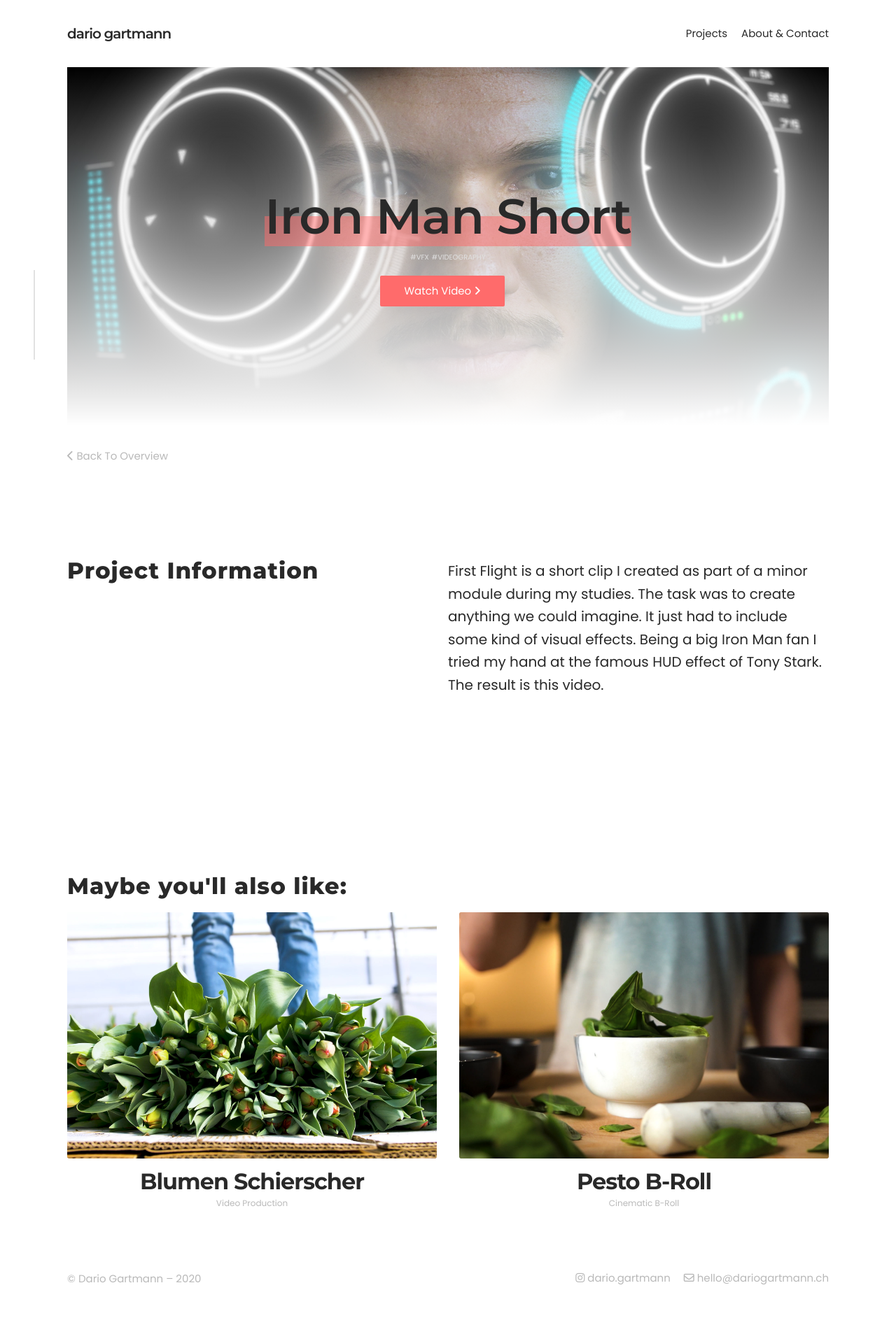
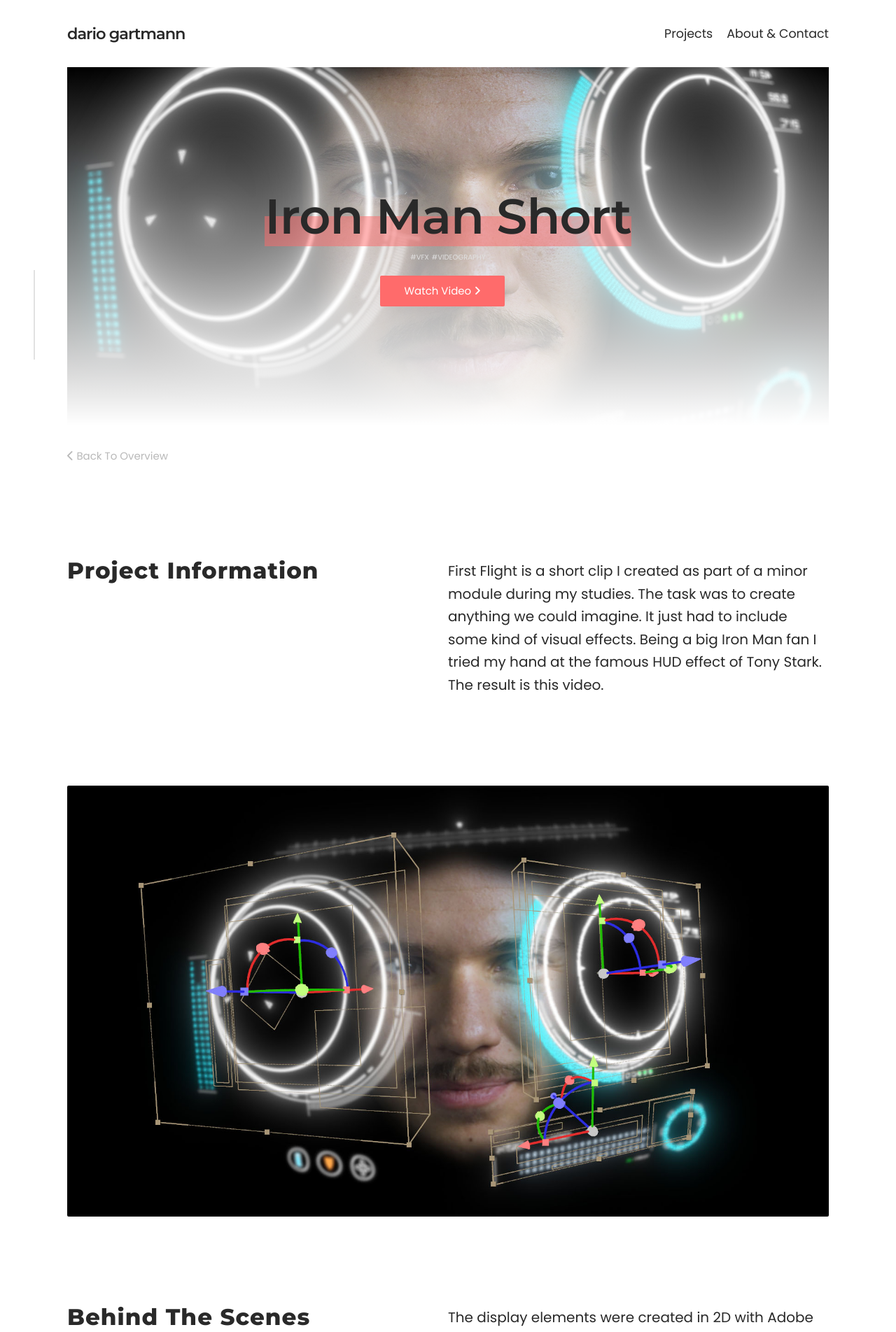
Before and after one commit to dariogartmann/dariogartmann.github.io, a Jekyll site: the page built from _projects/first-flight.md, in a window 1280 px wide. Shown: the top 1904 px of the page at 70% size. Built offline with Jekyll 4.4.1, drawn with Linux system fonts in a browser that asks for light colours; nearby versions of some CDN libraries; before the commit the page ends 1865 px from its top, so only the background shows below that; some of the changed text lies outside the part shown.

Commit message:
edited post

```diff
--- a/_includes/footer.html
+++ b/_includes/footer.html
@@ -2,8 +2,8 @@
     <div class="full-width-container footer_copyright flex" style="justify-content: space-between">
         <p>&copy; Dario Gartmann &ndash; 2020</p>
         <div class="social-media">
-            <a class="fancylink" href="https://www.instagram.com/dario.gartmann" target="_blank">
-                <i class="fa fa-instagram"></i> dario.gartmann
+            <a class="fancylink" href="https://www.instagram.com/dariogartmann.ch" target="_blank">
+                <i class="fa fa-instagram"></i> dariogartmann.ch
             </a>
             <a class="fancylink" href="mailto:hello@dariogartmann.ch">
                 <i class="fa fa-envelope-o"></i> hello@dariogartmann.ch
--- a/_layouts/default.html
+++ b/_layouts/default.html
@@ -8,7 +8,7 @@
  - /assets/js/vendor/lity.min.js
 ---
 <!DOCTYPE html>
-<html>
+<html lang="en">
     <head>
         <title>{% if page.title %}{{ page.title }} • {{ site.title }}{% else %}{{ site.title }}{% endif %}</title>
         <meta name="description" content="{% if page.excerpt %}{{ page.excerpt | strip_html | strip_newlines | truncate: 160 }}{% else %}{{ site.description }}{% endif %}">
--- a/_projects/first-flight.md
+++ b/_projects/first-flight.md
@@ -5,6 +5,25 @@
 type: VFX Short
 youtube-id: 7ijiHt0PpE0
 tags: ['VFX', 'Videography']
-featured-image: "/assets/images/Ironman_Thumbnail.jpg"
+featured-image: "/assets/images/projects/first-flight/Ironman_Thumbnail.jpg"
 layout: project
 ---
+
+<figure class="imagelist">
+    <img class="full" src="{{site.url}}/assets/images/projects/first-flight/ironman_lines.jpg" alt="Iron Man HUD Outlines" />
+</figure>
+
+<div class="full-width-container has-padding">
+    <article class="text-block flex">
+        <div class="half">
+            <h3>Behind The Scenes</h3>
+        </div>
+        <div class="half">
+            <p>The display elements were created in 2D with Adobe Illustrator. In After Effects I made them 3D by moving them along the Z axis. To make them seem more realistic I used various filters like grain and glow to make it appear as if it were a real hologram in the heads up display.<br/>This workflow allowed me to animate the various paths of the illustration in After Effects.</p>
+        </div>
+    </article>
+</div>
+
+<figure class="imagelist">
+    <img class="full" src="{{site.url}}/assets/images/projects/first-flight/HUD_Scene1_Startup.gif" alt="Iron Man HUD Startup" />
+</figure>
--- a/_sass/_default.scss
+++ b/_sass/_default.scss
@@ -70,6 +70,10 @@
     text-align: center;
 }
 
+.reference_logo {
+    width: 50%;
+}
+
 /* Utils
 --------------------------------- */
 @-webkit-keyframes fadeIn { from { opacity:0; } to { opacity:1; } }
--- a/_sass/_navigation.scss
+++ b/_sass/_navigation.scss
@@ -18,7 +18,7 @@
         float: left;
         margin: 0;
         line-height: 32px;
-        font-size: 2rem;
+        font-size: 2.25rem;
 
         a {
             color: $black;
@@ -47,7 +47,8 @@
                 line-height: 32px;
                 color: $black;
                 text-decoration: none;
-                font-weight: 500;
+                font-weight: 400;
+                font-size: 1.75rem;
             }
 
             span.spacer {
@@ -74,23 +75,6 @@
 body.has-featured-image header.navbar .menu-icon,
 body.has-featured-image header.navbar ul.desktop-menu li a {
     color: $black;
-}
-
-body header.navbar.sticky {
-    background-color: rgba($white, 1);
-    padding-bottom: 0;
-    padding-top: 0;
-
-    text-shadow: 1px 1px 1px rgba(0,0,0,0.004);
-    text-rendering: optimizeLegibility !important;
-    -webkit-font-smoothing: antialiased !important;
-
-    border-bottom: 1px solid #eee;
-
-    h1.sitetitle a, .menu-icon, ul.desktop-menu li a {
-        color: $black;
-        line-height: 96px;
-    }
 }
 
 nav.fullscreen-navigation {
```
Also changed, not shown: about/index.html (+5 -5 lines), assets/images/customers/Heidegger_AG.png (added), assets/images/customers/blumenschierscher-logo_Logo-Website-3.png (added), assets/images/projects/first-flight/Ironman_Thumbnail.jpg (renamed from assets/images/Ironman_Thumbnail.jpg), assets/images/projects/first-flight/ironman_lines.jpg (added), 1 other file.
